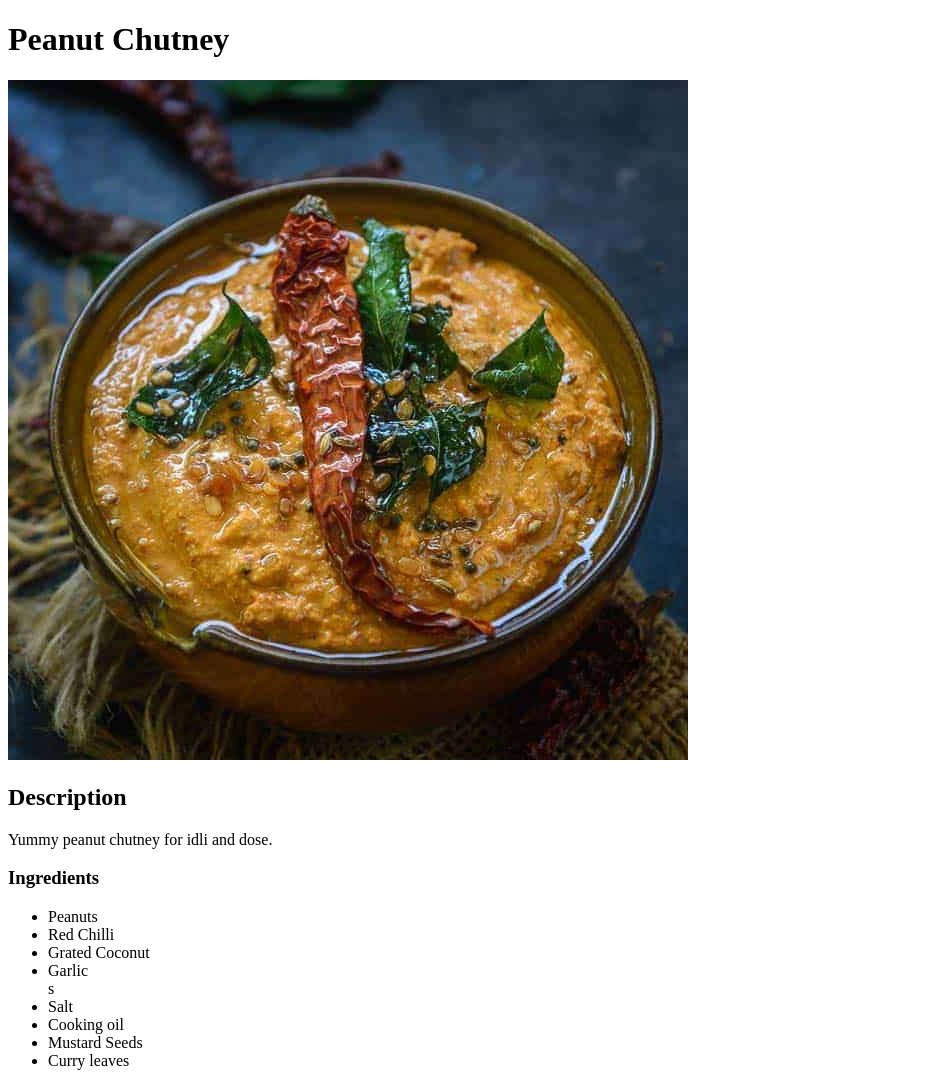
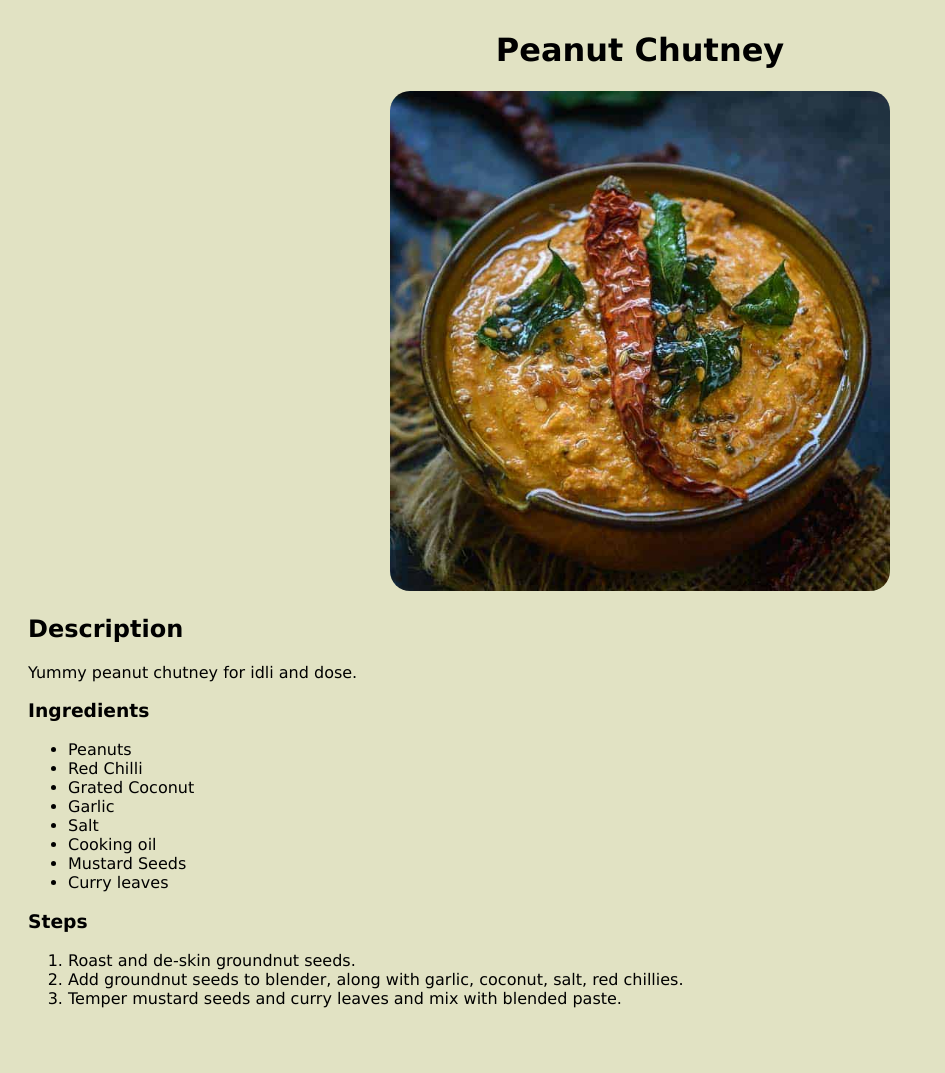
Before and after one commit to ggopalai/odin-recipes, a plain HTML site: page recipes/peanut-chutney.html in a window 1280 px wide. Shown: the top 1073 px of the page, without its empty margins (0-945 px from the left). After the commit the page ends 1034 px from the top, so only its background shows below. Drawn offline with Linux system fonts and the light colour scheme.

Commit message:
Added basic styling

```diff
--- /dev/null
+++ b/recipes/css/style.css
@@ -0,0 +1,22 @@
+* {
+    background-color: rgb(225, 226, 195);
+    font-family: 'Lucida Sans', 'Lucida Sans Regular', 'Lucida Grande', 'Lucida Sans Unicode', Geneva, Verdana, sans-serif;
+}
+
+html {
+    margin: 10px 20px 10px 20px;
+}
+
+img {
+    height: auto;
+    width: 500px;
+    border-radius: 20px;
+}
+
+h1 {
+    text-align: center;
+}
+
+.image {
+    text-align: center;
+}
--- a/recipes/peanut-chutney.html
+++ b/recipes/peanut-chutney.html
@@ -5,10 +5,15 @@
     <meta http-equiv="X-UA-Compatible" content="IE=edge">
     <meta name="viewport" content="width=device-width, initial-scale=1.0">
     <title>Peanut Chutney</title>
+    <link rel="stylesheet" href="./css/style.css">
+    <link rel="shortcut icon" href="../favicon.ico" type="image/x-icon">
+
 </head>
 <body>
     <h1>Peanut Chutney</h1>
-    <img src="../images/peanut-chutney.jpg" alt="">
+    <div class="image">
+        <img src="../images/peanut-chutney.jpg" alt="">
+    </div>
     <h2>Description</h2>
     <p>Yummy peanut chutney for idli and dose.</p>
     <h3>Ingredients</h3>
@@ -16,7 +21,7 @@
         <li>Peanuts</li>
         <li>Red Chilli</li>
         <li>Grated Coconut</li>
-        <li>Garlic</li>s
+        <li>Garlic</li>
         <li>Salt</li>
         <li>Cooking oil</li>
         <li>Mustard Seeds</li>
```
Also changed, not shown: index.html (+3 -1 lines), recipes/avacadotoast.html (+6 -1 lines), recipes/cheese-mushroom-omelette.html (+7 -2 lines), favicon.ico (added).
